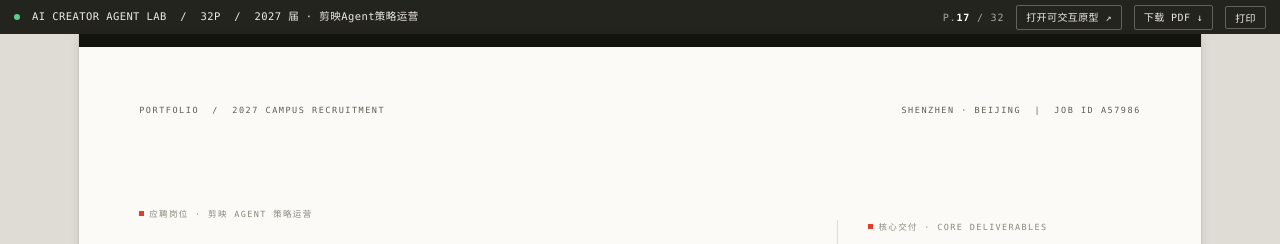
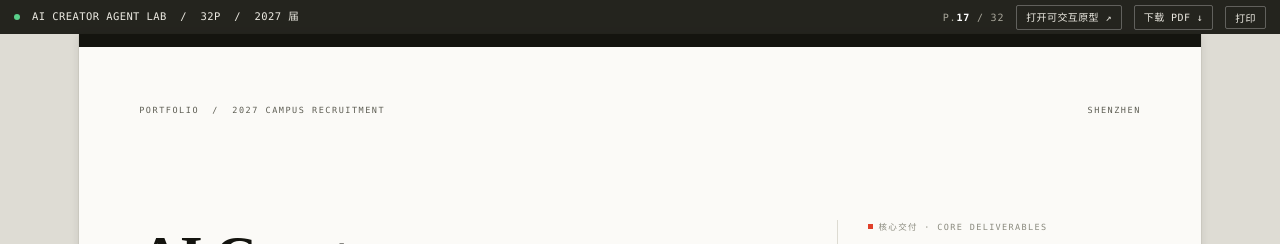
Before and after one commit to q2901941647-dot/AI-Creator-Agent-Lab, a plain HTML site: page index.html in a window 1280 px wide. Shown: the top 244 px of the page. Drawn offline with Linux system fonts and the light colour scheme.

Commit message:
Add files via upload

```diff
--- a/index.html
+++ b/index.html
@@ -262,7 +262,7 @@ body{padding-top:34px}
 <body>
 <div class="toolbar noprint">
   <span class="dotlive"></span>
-  <span class="hide-sm">AI CREATOR AGENT LAB &nbsp;/&nbsp; 32P &nbsp;/&nbsp; 2027 届 · 剪映Agent策略运营</span>
+  <span class="hide-sm">AI CREATOR AGENT LAB &nbsp;/&nbsp; 32P &nbsp;/&nbsp; 2027 届</span>
   <span class="sp"></span>
   <span class="pgidx" id="pgidx">P.<b>01</b> / 32</span>
   <a href="prototype.html" target="_blank">打开可交互原型 ↗</a>
@@ -281,12 +281,11 @@ body{padding-top:34px}
   <div style="display:flex;justify-content:space-between;align-items:baseline;
        font-family:var(--mono);font-size:8.5px;letter-spacing:.18em;color:var(--ink3);padding-top:6mm">
     <span>PORTFOLIO &nbsp;/&nbsp; 2027 CAMPUS RECRUITMENT</span>
-    <span>SHENZHEN · BEIJING &nbsp;|&nbsp; JOB ID A57986</span>
+    <span>SHENZHEN</span>
   </div>
 
   <div style="flex:1;display:grid;grid-template-columns:1.36fr .64fr;gap:14mm;align-items:center;margin-top:-4mm">
     <div>
-      <div class="eyebrow" data-rv="60" style="margin-bottom:7mm">应聘岗位 · 剪映 Agent 策略运营</div>
       <h1 data-rv="150" class="rv-slow" style="font-family:var(--serif);font-size:58px;line-height:1.02;font-weight:700;letter-spacing:-.02em;margin:0">
         AI Creator<br>Agent Lab
       </h1>
```
